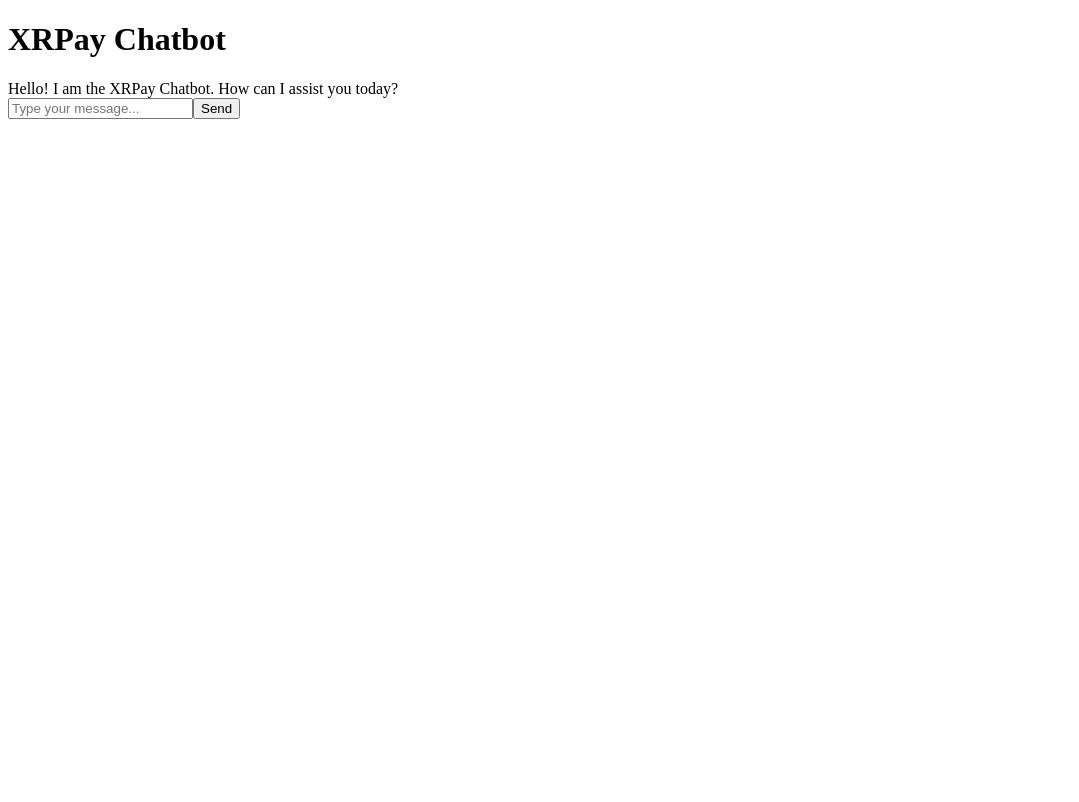
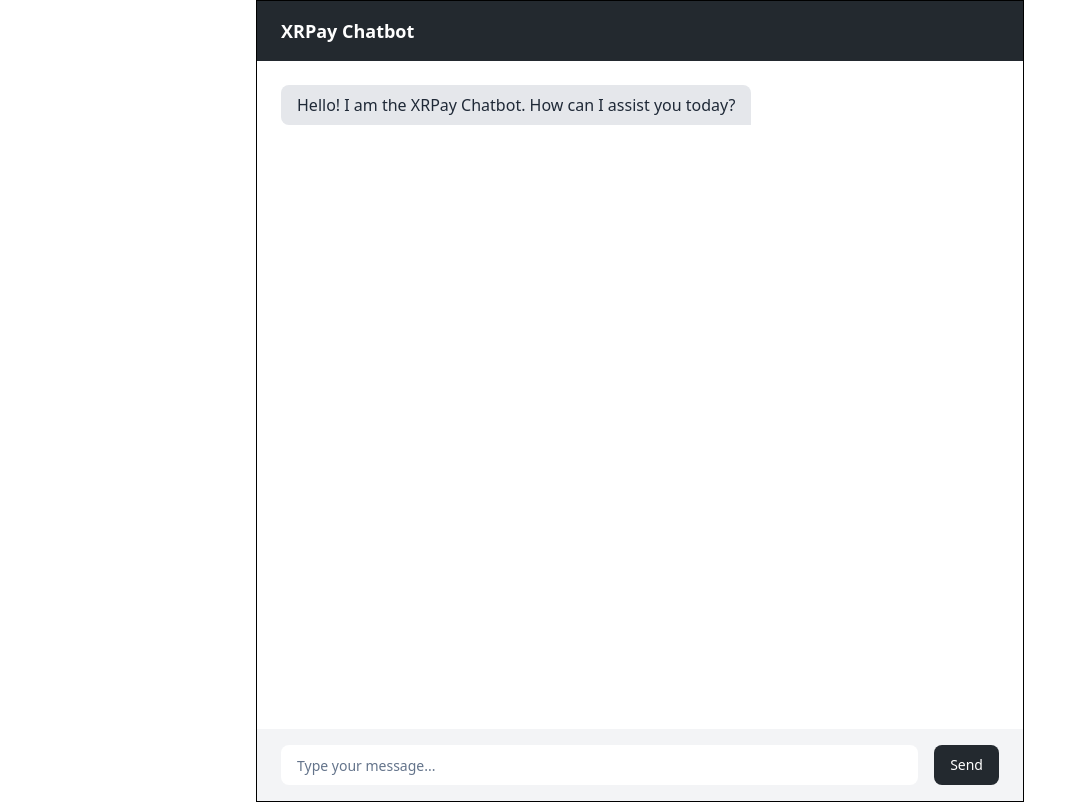
Before and after one commit to iceywil/XRPAY, a Next.js app: page /chatbot in a window 1280 px wide. Shown: the whole page, without its empty margins (0-1079 px from the left). Built offline with nearby package versions, Linux system fonts and the light colour scheme.

Commit message:
Fix styling issue

```diff
--- a/app/chatbot/page.tsx
+++ b/app/chatbot/page.tsx
@@ -3,7 +3,7 @@ import Chat from "../components/Chat";
 export default function ChatBot() {
 
     return (
-        <div className="w-4/5 mx-auto border border-black">
+        <div className="w-3/5 mx-auto border border-black h-2/4">
             <Chat></Chat>
         </div>
     )
--- a/app/globals.css
+++ b/app/globals.css
@@ -73,8 +73,4 @@
     body {
       @apply bg-background text-foreground;
     }
-    a {
-      color: blue;
-      text-decoration:  underline;
-    }
   }
--- a/app/layout.tsx
+++ b/app/layout.tsx
@@ -1,5 +1,6 @@
 import React from "react";
 import { ClerkProvider } from "@clerk/nextjs";
+import "./globals.css";
 
 export default function RootLayout({
   children,
--- a/package.json
+++ b/package.json
@@ -16,11 +16,11 @@
     "clsx": "^2.1.1",
     "lucide-react": "^0.390.0",
     "next": "14.2.3",
+    "openai": "^4.49.1",
     "react": "^18",
     "react-dom": "^18",
     "tailwind-merge": "^2.3.0",
     "tailwindcss-animate": "^1.0.7",
-    "openai": "^4.49.1",
     "xrpl": "^3.1.0"
   },
   "devDependencies": {
--- a/tailwind.config.ts
+++ b/tailwind.config.ts
@@ -7,6 +7,7 @@ const config = {
     './components/**/*.{ts,tsx}',
     './app/**/*.{ts,tsx}',
     './src/**/*.{ts,tsx}',
+    './@/**/*.{ts,tsx}', // <- HERE
 	],
   prefix: "",
   theme: {
```
Also changed, not shown: app/components.json, 1 other file (tests, documents, lock files or other folders).
